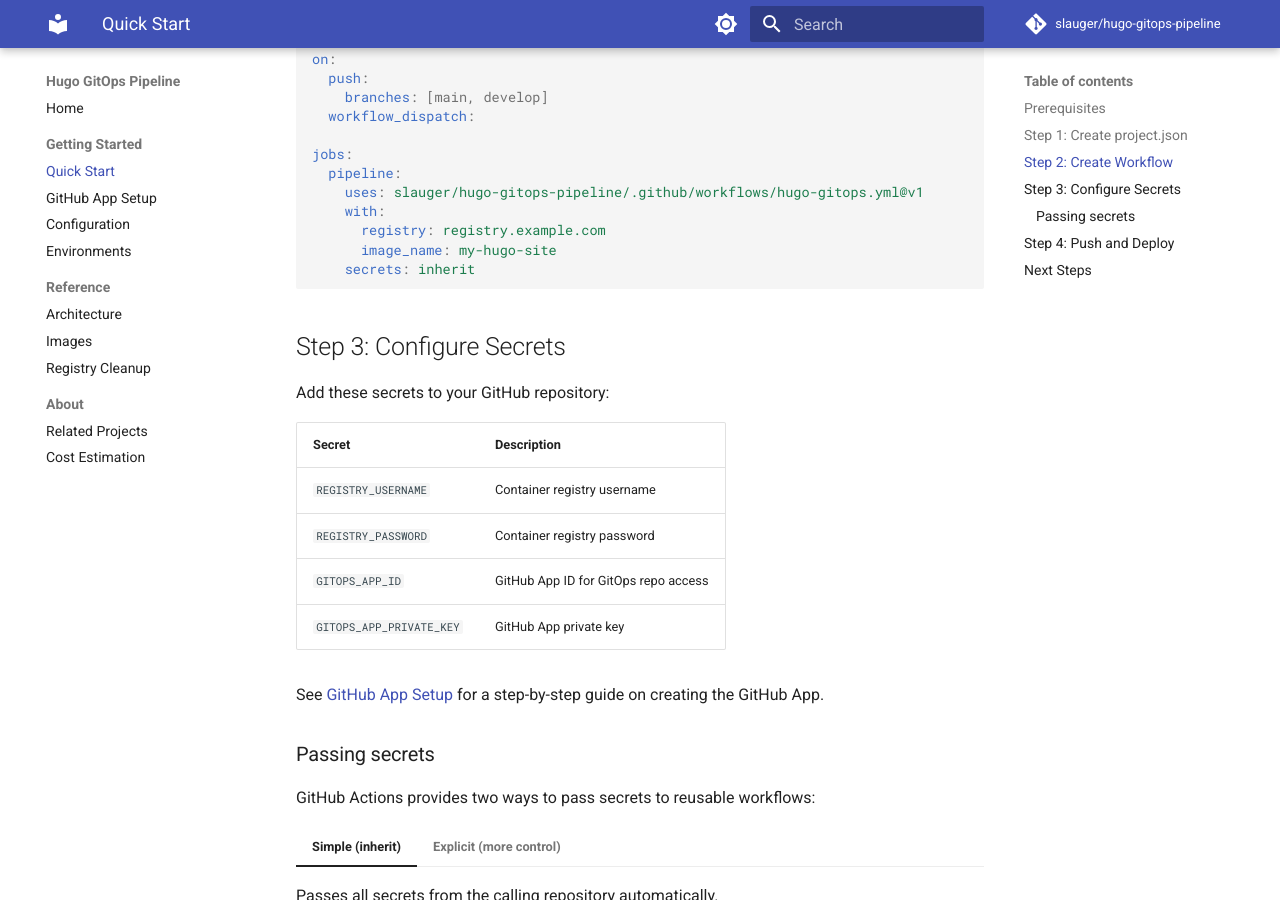
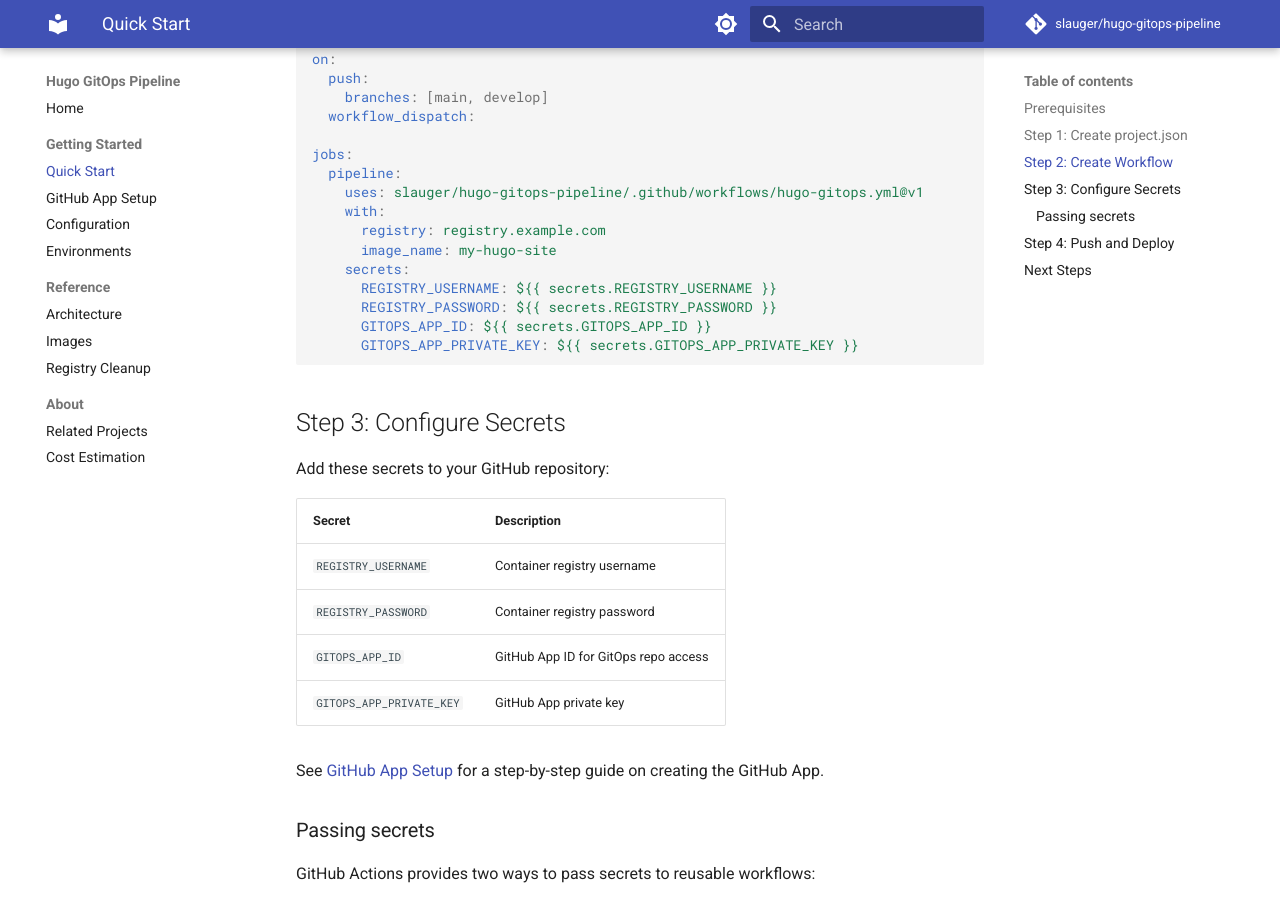
Before and after one commit to slauger/hugo-gitops-pipeline, an MkDocs documentation site: the page built from docs/getting-started.md, in a window 1280 px wide and 900 px high, scrolled down 1248 px. Built offline with MkDocs 1.6.1 and Material for MkDocs 9.7.7, drawn with Linux system fonts in a browser that asks for light colours; comment, search, counter and statistics services are not loaded.

Commit message:
ci: pass workflow expressions via env and drop secrets: inherit
Move all ${{ }} expressions out of run: blocks into env: so that values
such as branch names (github.head_ref, github.ref), inputs and step
outputs can no longer inject shell or JavaScript code. The project
config path and the ref are now read via process.env inside node.

release.yml no longer uses secrets: inherit for build-images.yml, which
only needs the GITHUB_TOKEN. Examples and docs now pass the four
pipeline secrets explicitly.

No inputs, outputs or secrets of the reusable workflows change.

````diff
--- a/docs/getting-started.md
+++ b/docs/getting-started.md
@@ -63,7 +63,11 @@ jobs:
     with:
       registry: registry.example.com
       image_name: my-hugo-site
-    secrets: inherit
+    secrets:
+      REGISTRY_USERNAME: ${{ secrets.REGISTRY_USERNAME }}
+      REGISTRY_PASSWORD: ${{ secrets.REGISTRY_PASSWORD }}
+      GITOPS_APP_ID: ${{ secrets.GITOPS_APP_ID }}
+      GITOPS_APP_PRIVATE_KEY: ${{ secrets.GITOPS_APP_PRIVATE_KEY }}
 ```
 
 ## Step 3: Configure Secrets {#configure-secrets}
````
Also changed, not shown: README.md (+5 -1 lines), 5 other files.
